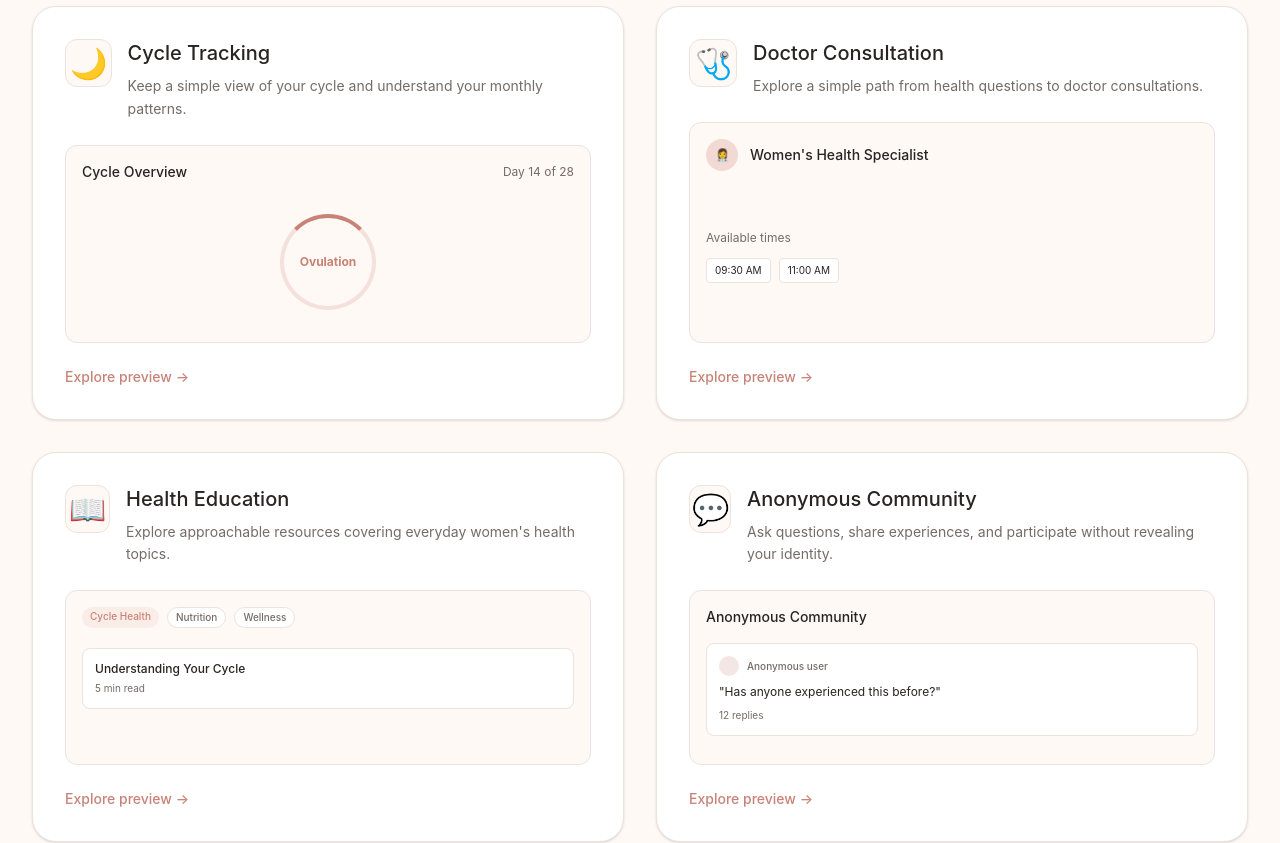
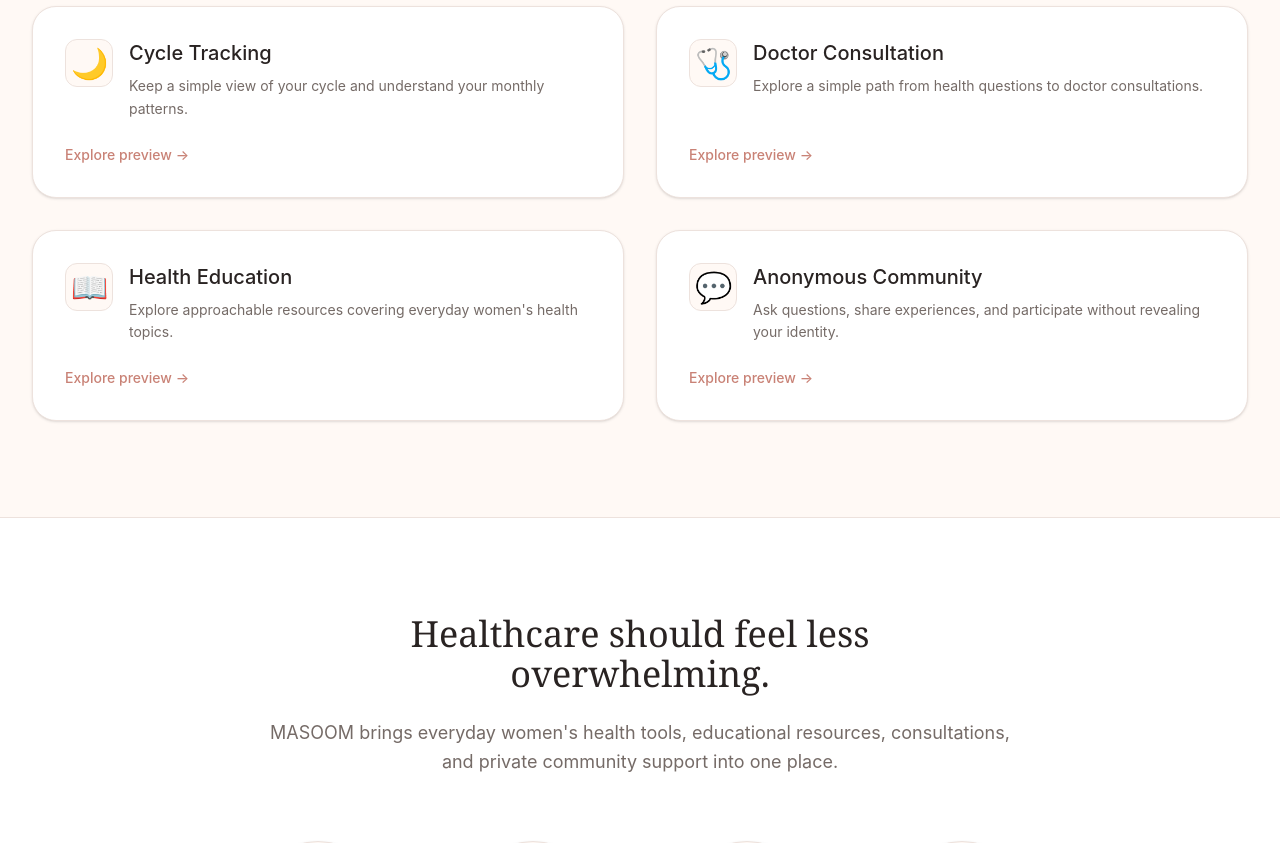
Before and after one commit to ManshiSandilya/Masoom_PreLaunch, a React (Vite) app: page / in a window 1280 px wide. Shown: the part 3240-4083 px from the top of the page. Built offline with nearby package versions, Linux system fonts and the light colour scheme.

Commit message:
feat: enhance feature showcase with detailed expanded states and coming soon cta

```diff
--- a/src/components/FeatureShowcase.jsx
+++ b/src/components/FeatureShowcase.jsx
@@ -12,25 +12,46 @@
     }
   };
 
+  const ComingSoon = () => (
+    <div className="mt-8 pt-6 border-t border-border">
+      <div className="inline-block px-3 py-1 bg-accent/10 text-accent text-[10px] font-bold tracking-wider rounded-full mb-3 uppercase">
+        Coming Soon
+      </div>
+      <p className="text-sm text-muted mb-4">
+        We're building this experience for MASOOM's early-access launch.
+      </p>
+      <a
+        href="#get-access"
+        className="inline-flex items-center justify-center px-5 py-2.5 bg-foreground text-background font-medium rounded-full hover:bg-accent transition-colors text-sm w-full sm:w-auto"
+      >
+        Get Early Access
+      </a>
+    </div>
+  );
+
   const features = [
     {
       id: 1,
       title: "Cycle Tracking",
       description: "Keep a simple view of your cycle and understand your monthly patterns.",
       icon: "🌙",
-      renderUI: (isExpanded) => (
-        <div className="bg-background rounded-xl p-4 border border-border h-full flex flex-col">
+      capabilities: [
+        "Cycle calendar",
+        "Cycle-day overview",
+        "Pattern history"
+      ],
+      renderPreview: () => (
+        <div className="bg-background rounded-xl p-4 border border-border mt-6">
           <div className="flex justify-between items-center mb-4">
             <span className="font-medium text-foreground text-sm">Cycle Overview</span>
             <span className="text-xs text-muted">Day 14 of 28</span>
           </div>
-          <div className="flex-grow flex items-center justify-center py-4">
+          <div className="flex items-center justify-center py-4 mb-4">
              <div className="w-24 h-24 rounded-full border-4 border-accent/20 border-t-accent flex items-center justify-center">
                <span className="text-accent text-xs font-bold">Ovulation</span>
              </div>
           </div>
-          {isExpanded && (
-            <div className="mt-4 pt-4 border-t border-border animate-in fade-in slide-in-from-top-2 duration-300">
+          <div className="pt-4 border-t border-border">
              <div className="flex justify-between text-muted text-[10px] mb-2">
                <span>M</span><span>T</span><span>W</span><span className="text-accent font-bold">T</span><span>F</span><span>S</span><span>S</span>
              </div>
@@ -38,7 +59,6 @@
                <span>12</span><span>13</span><span className="bg-accent text-white w-5 h-5 flex items-center justify-center rounded-full">14</span><span>15</span><span>16</span><span>17</span><span>18</span>
              </div>
           </div>
-          )}
         </div>
       )
     },
@@ -47,27 +67,30 @@
       title: "Doctor Consultation",
       description: "Explore a simple path from health questions to doctor consultations.",
       icon: "🩺",
-      renderUI: (isExpanded) => (
-        <div className="bg-background rounded-xl p-4 border border-border h-full flex flex-col">
+      capabilities: [
+        "Connect with specialists",
+        "View available slots",
+        "Simple booking flow"
+      ],
+      renderPreview: () => (
+        <div className="bg-background rounded-xl p-4 border border-border mt-6">
           <div className="flex items-center gap-3 mb-4">
             <div className="w-8 h-8 rounded-full bg-accent-light flex items-center justify-center text-xs">👩‍⚕️</div>
             <div>
               <div className="font-medium text-foreground text-sm">Women's Health Specialist</div>
             </div>
           </div>
-          <div className="flex-grow flex flex-col justify-center">
+          <div className="mb-4">
             <p className="text-xs text-muted mb-3">Available times</p>
             <div className="flex gap-2">
               <span className="px-2 py-1 bg-card border border-border rounded text-[10px] text-foreground">09:30 AM</span>
               <span className="px-2 py-1 bg-card border border-border rounded text-[10px] text-foreground">11:00 AM</span>
             </div>
           </div>
-          {isExpanded && (
-            <div className="mt-4 pt-4 border-t border-border flex gap-2 animate-in fade-in slide-in-from-top-2 duration-300">
-               <button className="flex-1 py-1.5 bg-card border border-border rounded-lg text-xs text-foreground hover:bg-accent/5">Chat</button>
-               <button className="flex-1 py-1.5 bg-accent/10 text-accent font-medium rounded-lg text-xs hover:bg-accent/20">View consultation</button>
+          <div className="pt-4 border-t border-border flex gap-2">
+             <button className="flex-1 py-1.5 bg-card border border-border rounded-lg text-xs text-foreground">Chat</button>
+             <button className="flex-1 py-1.5 bg-accent/10 text-accent font-medium rounded-lg text-xs">View consultation</button>
           </div>
-          )}
         </div>
       )
     },
@@ -76,27 +99,25 @@
       title: "Health Education",
       description: "Explore approachable resources covering everyday women's health topics.",
       icon: "📖",
-      renderUI: (isExpanded) => (
-        <div className="bg-background rounded-xl p-4 border border-border h-full flex flex-col">
+      capabilities: [
+        "Curated articles",
+        "Cycle health basics",
+        "Everyday nutrition"
+      ],
+      renderPreview: () => (
+        <div className="bg-background rounded-xl p-4 border border-border mt-6">
           <div className="flex gap-2 mb-4 overflow-x-auto scrollbar-hide pb-1">
              <span className="text-[10px] font-medium text-accent bg-accent/10 px-2 py-0.5 rounded-full whitespace-nowrap">Cycle Health</span>
              <span className="text-[10px] font-medium text-muted bg-card border border-border px-2 py-0.5 rounded-full whitespace-nowrap">Nutrition</span>
-             <span className="text-[10px] font-medium text-muted bg-card border border-border px-2 py-0.5 rounded-full whitespace-nowrap">Wellness</span>
           </div>
-          <div className="flex-grow">
           <div className="bg-card p-3 rounded-lg border border-border mb-2">
             <h6 className="text-xs font-medium text-foreground mb-1">Understanding Your Cycle</h6>
             <p className="text-[10px] text-muted">5 min read</p>
           </div>
-          </div>
-          {isExpanded && (
-            <div className="mt-2 animate-in fade-in slide-in-from-top-2 duration-300">
           <div className="bg-card p-3 rounded-lg border border-border">
             <h6 className="text-xs font-medium text-foreground mb-1">Everyday Nutrition Basics</h6>
             <p className="text-[10px] text-muted">4 min read</p>
           </div>
-            </div>
-          )}
         </div>
       )
     },
@@ -105,11 +126,15 @@
       title: "Anonymous Community",
       description: "Ask questions, share experiences, and participate without revealing your identity.",
       icon: "💬",
-      renderUI: (isExpanded) => (
-        <div className="bg-background rounded-xl p-4 border border-border h-full flex flex-col">
+      capabilities: [
+        "Private discussions",
+        "Anonymous posting",
+        "Supportive environment"
+      ],
+      renderPreview: () => (
+        <div className="bg-background rounded-xl p-4 border border-border mt-6">
           <h6 className="font-medium text-foreground text-sm mb-4">Anonymous Community</h6>
-          <div className="flex-grow">
-            <div className="bg-card p-3 rounded-lg border border-border mb-3 relative">
+          <div className="bg-card p-3 rounded-lg border border-border mb-3">
             <div className="flex items-center gap-2 mb-2">
               <div className="w-5 h-5 rounded-full bg-accent/20"></div>
               <span className="text-[10px] font-medium text-muted">Anonymous user</span>
@@ -117,18 +142,13 @@
             <p className="text-foreground text-xs mb-2">"Has anyone experienced this before?"</p>
             <div className="text-[10px] text-muted">12 replies</div>
           </div>
-          </div>
-          {isExpanded && (
-            <div className="animate-in fade-in slide-in-from-top-2 duration-300">
           <div className="flex gap-2">
             <div className="w-5 h-5 rounded-full bg-accent-light flex-shrink-0 mt-1"></div>
             <div className="bg-card p-2 rounded-lg border border-border flex-grow">
               <p className="text-foreground text-xs mb-1">"Sharing what helped me..."</p>
-                  <button className="text-[10px] text-accent font-medium">Reply</button>
+              <span className="text-[10px] text-accent font-medium">Reply</span>
             </div>
           </div>
-            </div>
-          )}
         </div>
       )
     }
@@ -154,10 +174,10 @@
               whileInView={{ opacity: 1, y: 0 }}
               viewport={{ once: true, margin: "-100px" }}
               transition={{ duration: 0.5, delay: index * 0.1 }}
-              className="bg-card rounded-3xl p-6 sm:p-8 border border-border shadow-sm flex flex-col h-full"
+              className="bg-card rounded-3xl p-6 sm:p-8 border border-border shadow-sm flex flex-col h-full overflow-hidden transition-all duration-300"
             >
               <div className="flex items-start gap-4 mb-6">
-                <div className="text-3xl bg-background w-12 h-12 flex items-center justify-center rounded-xl border border-border">
+                <div className="text-3xl bg-background w-12 h-12 flex items-center justify-center rounded-xl border border-border shrink-0">
                   {feature.icon}
                 </div>
                 <div>
@@ -166,13 +186,34 @@
                 </div>
               </div>
 
-              <div className="flex-grow mb-6 min-h-[160px]">
-                {feature.renderUI(expandedCard === feature.id)}
+              {expandedCard === feature.id && (
+                <div className="animate-in fade-in slide-in-from-top-4 duration-300 flex-grow flex flex-col">
+
+                  <div className="mb-6">
+                    <h4 className="text-sm font-medium text-foreground mb-3 uppercase tracking-wider">Capabilities</h4>
+                    <ul className="space-y-2">
+                      {feature.capabilities.map((cap, i) => (
+                        <li key={i} className="flex items-center gap-2 text-sm text-muted">
+                          <span className="text-accent">•</span> {cap}
+                        </li>
+                      ))}
+                    </ul>
                   </div>
+
+                  <h4 className="text-sm font-medium text-foreground uppercase tracking-wider">Preview</h4>
+                  {feature.renderPreview()}
+
+                  <div className="mt-auto">
+                    <ComingSoon />
+                  </div>
+                </div>
+              )}
 
               <button
                 onClick={() => toggleExpand(feature.id)}
-                className="mt-auto text-accent font-medium text-sm hover:text-accent-hover transition-colors flex items-center gap-1 w-max"
+                className={`text-accent font-medium text-sm hover:text-accent-hover transition-colors flex items-center gap-1 w-max ${
+                  expandedCard === feature.id ? 'mt-8' : 'mt-auto'
+                }`}
               >
                 {expandedCard === feature.id ? 'Close preview ↑' : 'Explore preview →'}
               </button>
```
Lines whose indentation alone changed are shown as unchanged.
